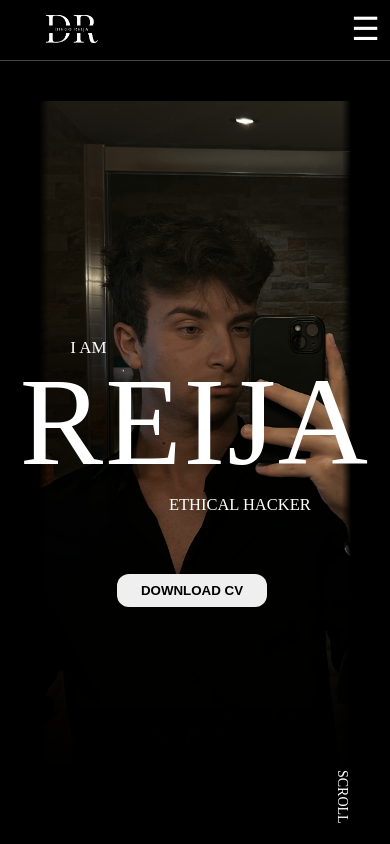
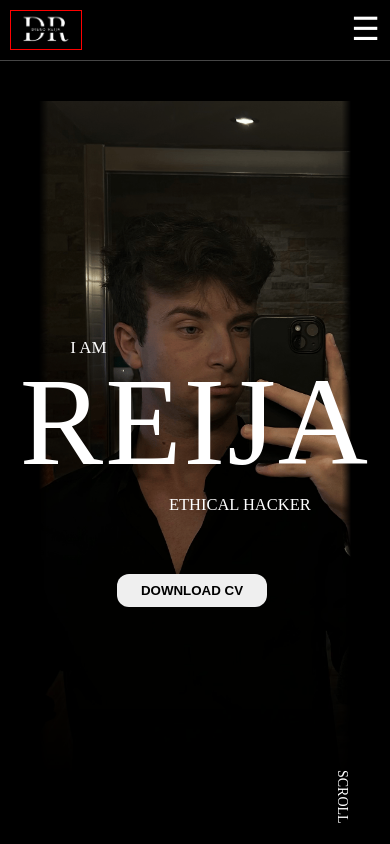
Before and after one commit to diegoreija/diegoreija, a website: page index.html in a window 390 px wide. Shown: the top 844 px of the page. Drawn offline with nearby package versions, Linux system fonts and the light colour scheme; some icons are missing.

Commit message:
mas pruebas

```diff
--- a/styles/medias.css
+++ b/styles/medias.css
@@ -7,6 +7,9 @@
 
     .logo {
         justify-content: flex-start !important;
+        border: 1px solid red;
+        width: 90%;
+        left: 0%;
     }
 
     .img_yo {
```
